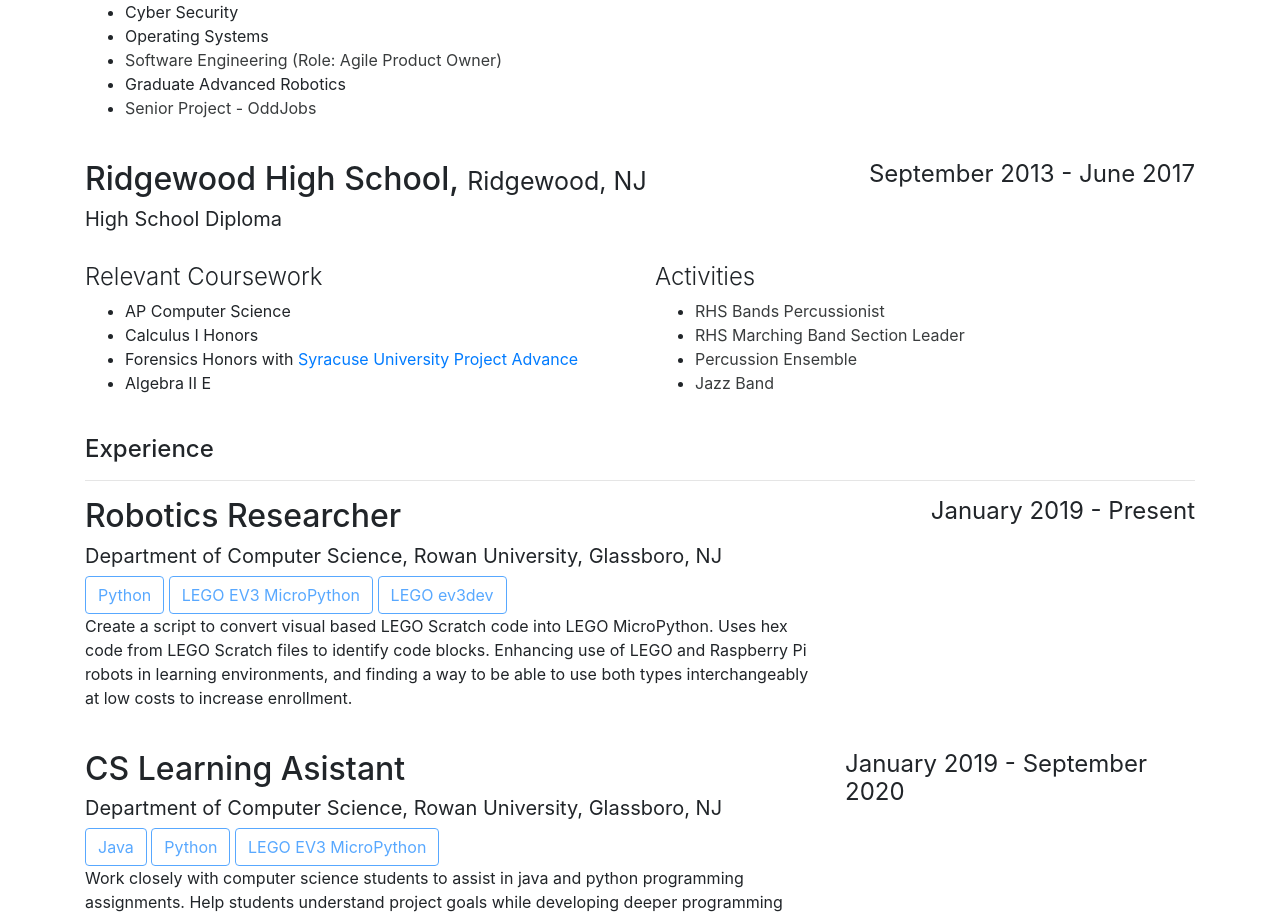
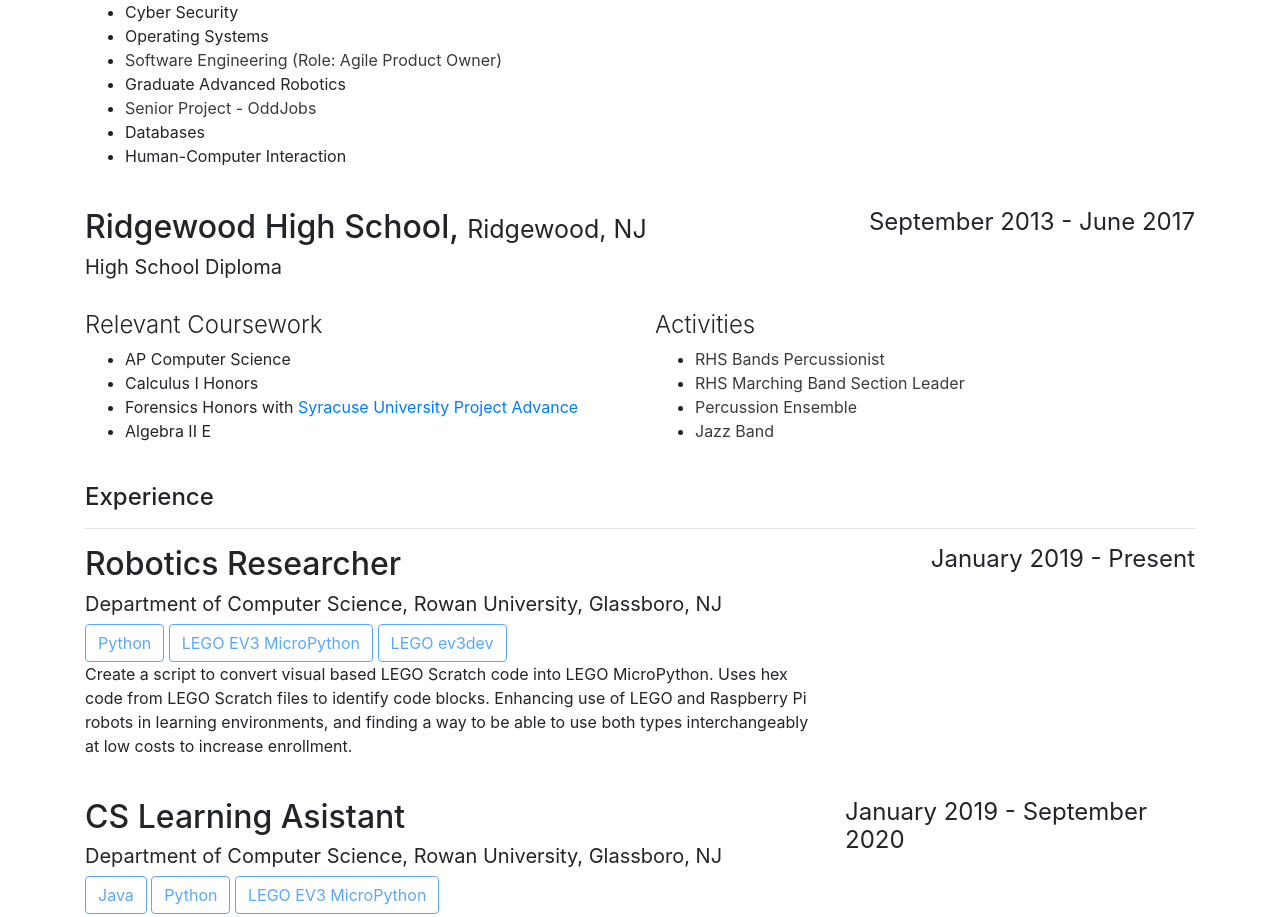
Before and after one commit to anttesoriero/AntTesReact, a React (Create React App) app in the folder AntTes/react-typescript/: page / in a window 1280 px wide. Shown: the part 1226-2143 px from the top of the page. Built offline with nearby package versions, Linux system fonts and the light colour scheme.

Commit message:
Add courses

```diff
--- a/AntTes/react-typescript/src/Pages/LandingPage.tsx
+++ b/AntTes/react-typescript/src/Pages/LandingPage.tsx
@@ -90,6 +90,8 @@ const LandingPage = () => {
                             <li><a href="#mitigationsRepository" style={{color: '#393c3d'}}>Software Engineering (Role: Agile Product Owner)</a></li>
                             <li>Graduate Advanced Robotics</li>
                             <li><a href="#oddjobs" style={{color: '#393c3d'}}>Senior Project - OddJobs</a></li>
+                            <li>Databases</li>
+                            <li>Human-Computer Interaction</li>
 
                         </ul>
                     </Col>
```
